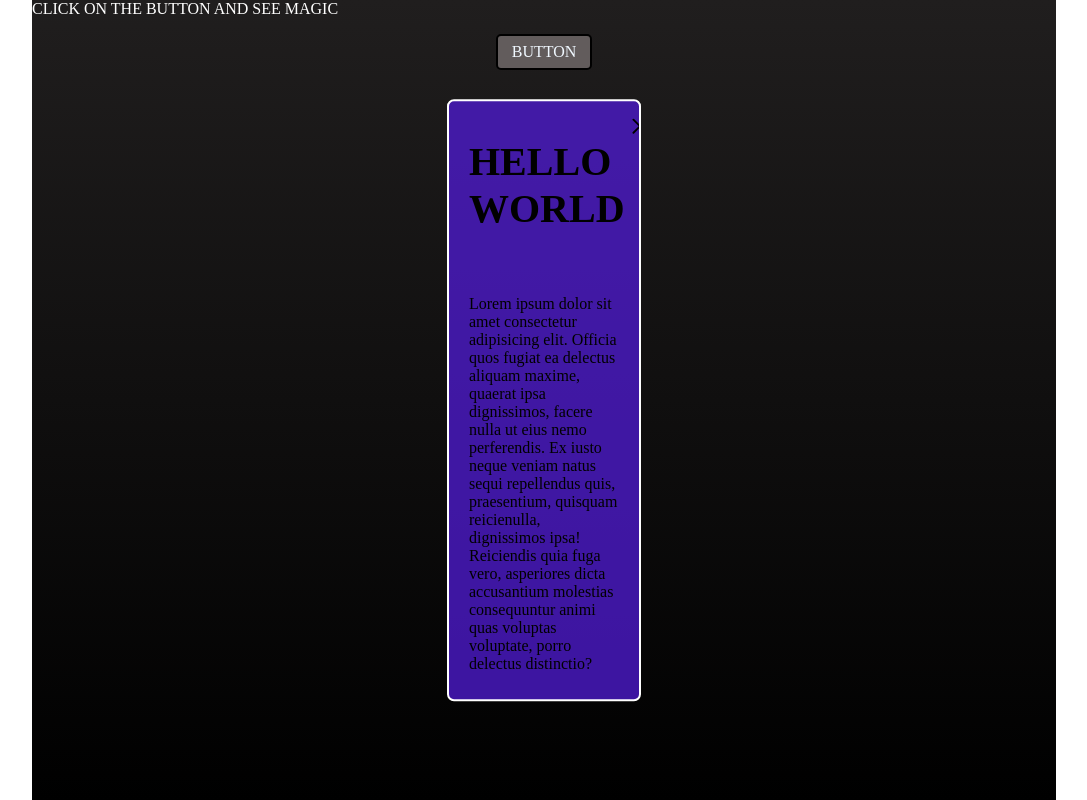
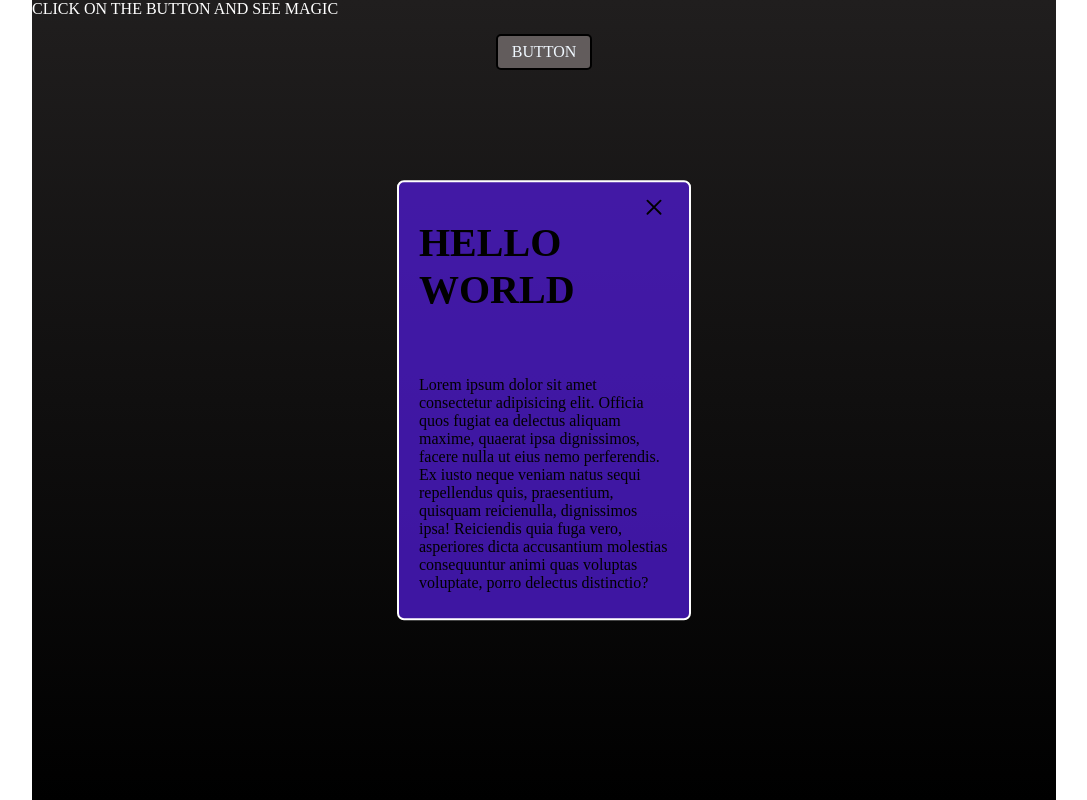
Before and after one commit to AIkavya/Journey_JS, a plain HTML site: page Modal using Js/index.html in a window 1280 px wide. Both pictures are taken after a click on the element "BUTTON". Shown: the whole page, without its empty margins (96-1183 px from the left). Drawn offline with Linux system fonts and the light colour scheme.

Commit message:
Update modal styles and increase width

```diff
--- a/Modal using Js/style.css
+++ b/Modal using Js/style.css
@@ -31,8 +31,8 @@ body{
     color:black;
     border: 2px solid white;
     border-radius: 7px;
-    width: 150px;
-    overflow: hidden;
+    width: 250px;
+
 
 
 }
```
